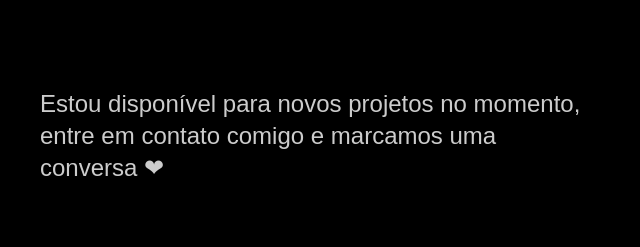
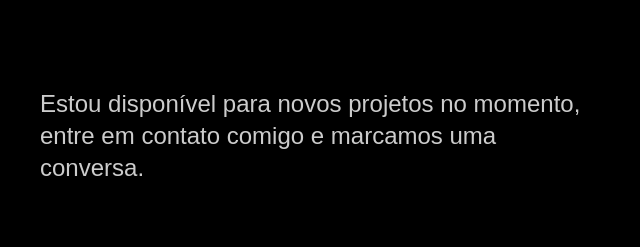
Before and after one commit to DhyonKeyllon/portfolio, a plain HTML site: page index.html in a window 1280 px wide. Shown: the part 3411-3658 px from the top of the page, 0-640 px from the left. Drawn offline with Linux system fonts and the light colour scheme.

Commit message:
chore: remove heart icon in footer

```diff
--- a/index.html
+++ b/index.html
@@ -202,7 +202,7 @@
     <footer class="footer" id="contato">
       <div class="footer-container">
         <p class="footer-texto">
-          Estou disponível para novos projetos no momento, entre em contato comigo e marcamos uma conversa ❤
+          Estou disponível para novos projetos no momento, entre em contato comigo e marcamos uma conversa.
         </p>
 
         <ul class="footer-contato">
```
